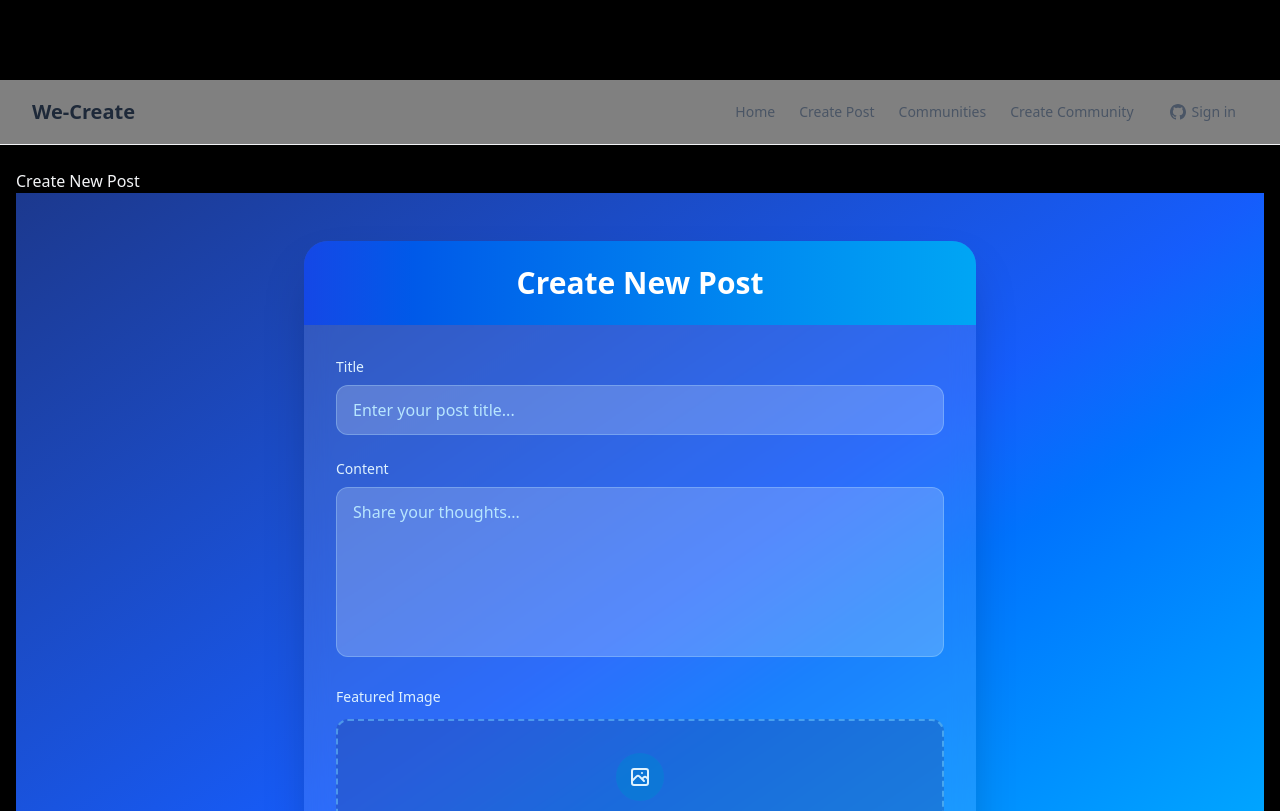
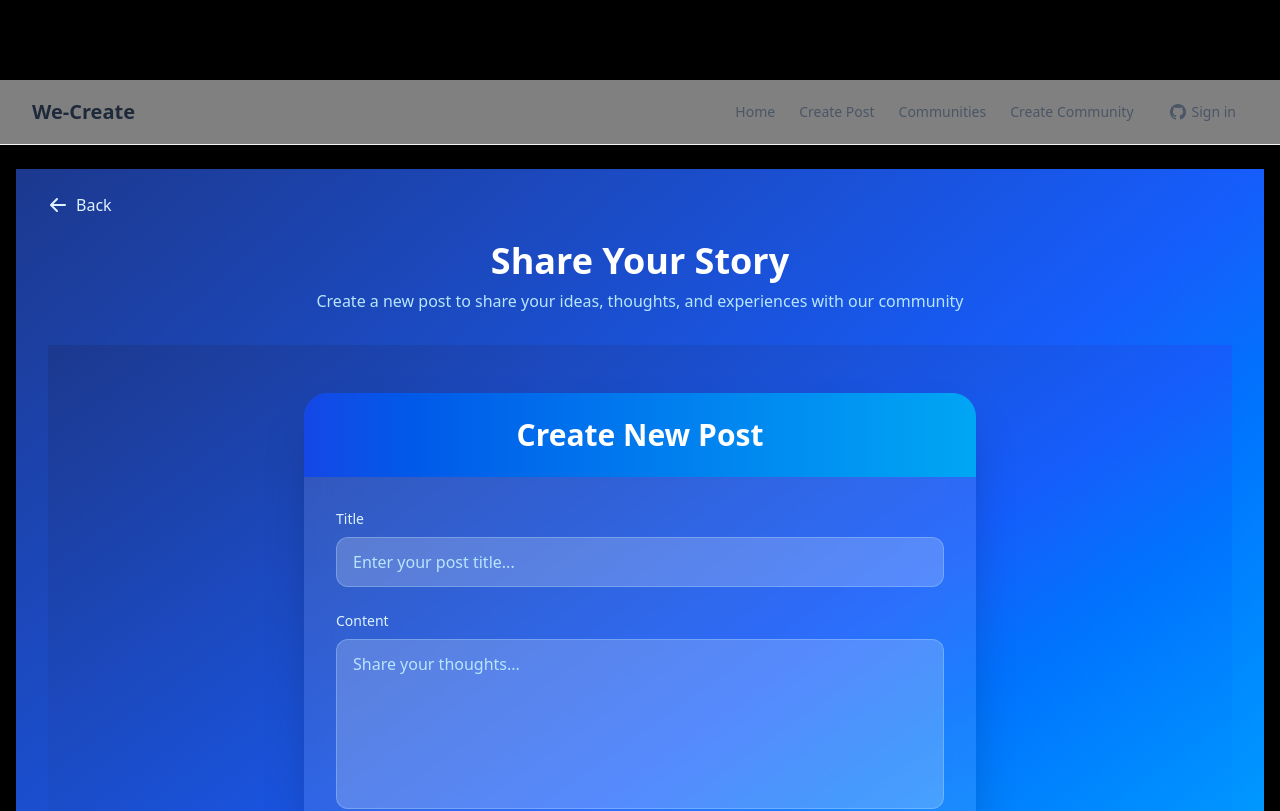
Before and after one commit to LeConsulat2/jp-supabase, a React (Vite) app: page /create in a window 1280 px wide. Shown: the top 811 px of the page. Built offline with nearby package versions, Linux system fonts and the light colour scheme; no server answers.

Commit message:
Update CreatePostPage.tsx

```diff
--- a/src/pages/CreatePostPage.tsx
+++ b/src/pages/CreatePostPage.tsx
@@ -1,10 +1,52 @@
 import { CreatePost } from '../components/CreatePost';
+import { useNavigate } from 'react-router';
 
 export const CreatePostPage = () => {
+  const navigate = useNavigate();
+
   return (
-    <div>
-      <h2>Create New Post</h2>
-      <CreatePost />
+    <div className="min-h-screen bg-gradient-to-br from-blue-900 via-blue-600 to-sky-400">
+      <div className="max-w-7xl mx-auto px-4 sm:px-6 lg:px-8">
+        {/* Header */}
+        <header className="py-6">
+          <div className="flex items-center justify-between">
+            <button
+              onClick={() => navigate(-1)}
+              className="flex items-center text-sky-100 hover:text-white transition-colors"
+            >
+              <svg
+                xmlns="http://www.w3.org/2000/svg"
+                className="h-5 w-5 mr-2"
+                viewBox="0 0 20 20"
+                fill="currentColor"
+              >
+                <path
+                  fillRule="evenodd"
+                  d="M9.707 16.707a1 1 0 01-1.414 0l-6-6a1 1 0 010-1.414l6-6a1 1 0 011.414 1.414L5.414 9H17a1 1 0 110 2H5.414l4.293 4.293a1 1 0 010 1.414z"
+                  clipRule="evenodd"
+                />
+              </svg>
+              Back
+            </button>
+            <div className="w-20"></div> {/* Placeholder for symmetry */}
+          </div>
+        </header>
+
+        {/* Main Content */}
+        <main className="pb-16">
+          <div className="mb-8 text-center">
+            <h2 className="text-4xl font-bold text-white mb-2">
+              Share Your Story
+            </h2>
+            <p className="text-sky-200 max-w-2xl mx-auto">
+              Create a new post to share your ideas, thoughts, and experiences
+              with our community
+            </p>
+          </div>
+
+          <CreatePost />
+        </main>
+      </div>
     </div>
   );
 };
```
